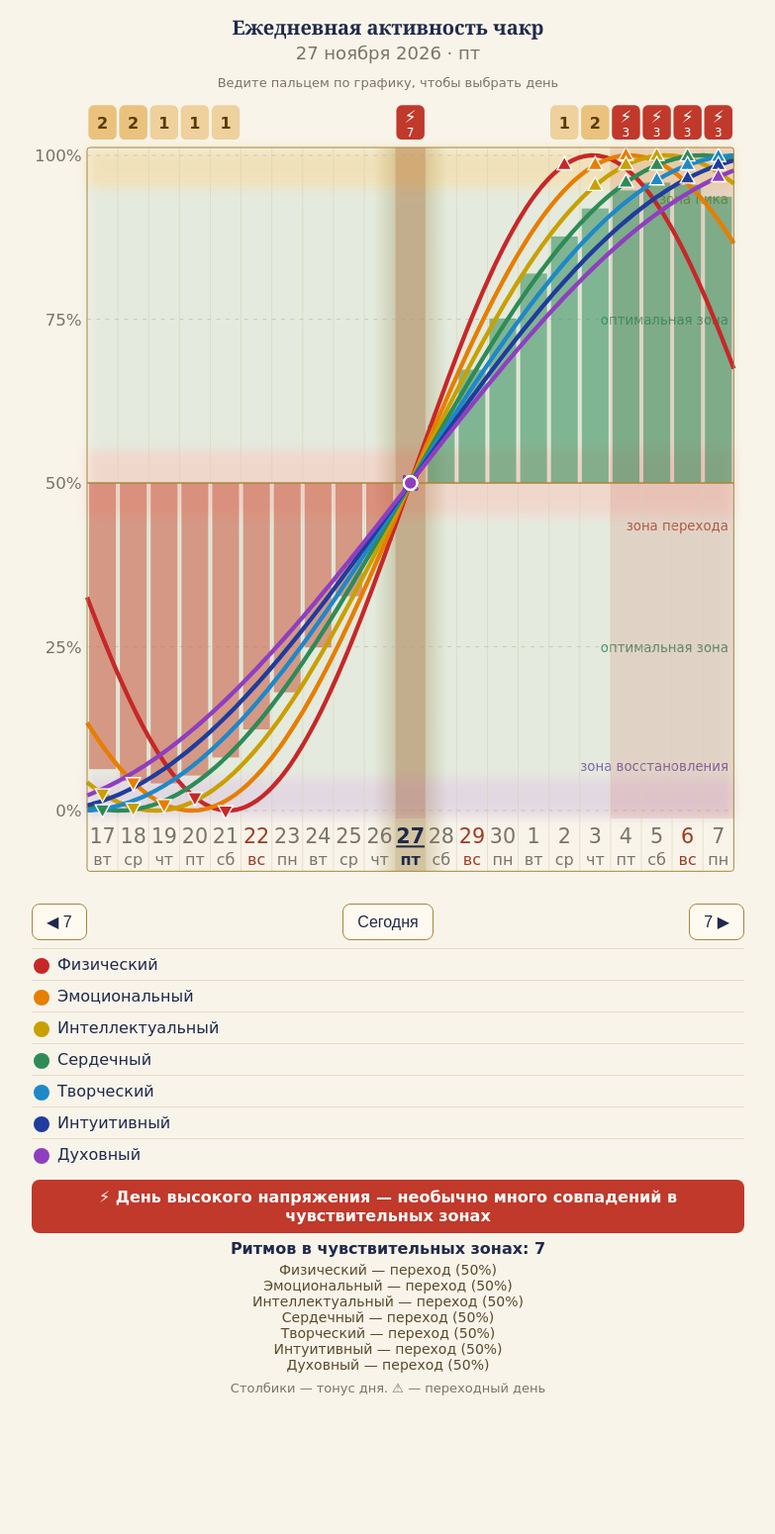
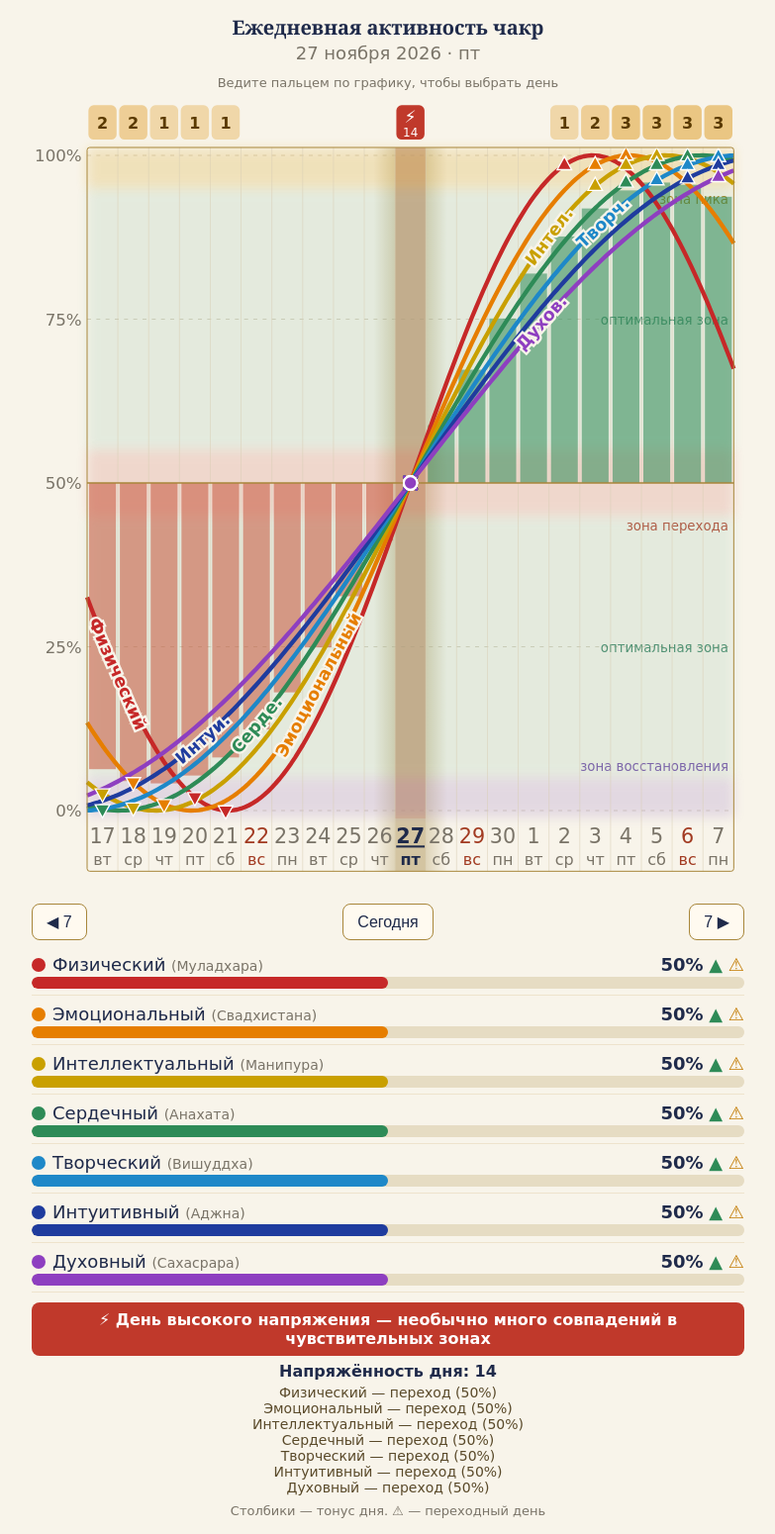
Before and after one commit to Art9/soulmyst, a plain HTML site: page index.html in a window 1280 px wide. Shown: the whole page at 99% size, without its empty margins (248-1031 px from the left). Before the commit the page ends 1426 px from the top, so only its background shows below. Drawn offline with Linux system fonts and the light colour scheme.

Commit message:
Fix personal legend; weighted tension (transition=2)

```diff
--- a/index.html
+++ b/index.html
@@ -34,16 +34,16 @@ svg{width:100%;height:auto;display:block;touch-action:none}
 const P=[23.6884,28.426125,33.163812,37.901499,42.6392,47.3769,52.1146];
 const COL=['#c62828','#e67e00','#c9a000','#2e8b57','#1e88c8','#1f3c9e','#8e3fc0'];
 const MCOL=['#c62828','#1e88c8','#2e8b57','#8e3fc0','#e67e00','#1f3c9e','#c9a000','#d81b60','#00897b','#6d4c41','#5e35b1','#7cb342'];
-const T={ru:{h:'Ежедневная активность чакр',hg:'Биоритмы круга',hint:'Ведите пальцем по графику, чтобы выбрать день',today:'Сегодня',note:'Столбики — тонус дня. ⚠ — переходный день',all:'Общий',every:'Все ритмы',zP:'зона пика',zT:'зона перехода',zR:'зона восстановления',okz:'оптимальная зона',sup:'⚡ День высокого напряжения — необычно много совпадений в чувствительных зонах',cnt1:n=>`Ритмов в чувствительных зонах: ${n}`,cntG:n=>`Совпадений в чувствительных зонах между участниками: ${n}`,zn:{hi:'подход к пику',lo:'спуск в зону восстановления',mid:'переход'},cross:(n,m)=>`Пересечений линий разных людей в этот день: ${n}`+(m?` · из них одноимённых (одна чакра): ${m}`:''),spread:'Разница между участниками',ncrit:n=>'критических ритмов: '+n,
+const T={ru:{h:'Ежедневная активность чакр',hg:'Биоритмы круга',hint:'Ведите пальцем по графику, чтобы выбрать день',today:'Сегодня',note:'Столбики — тонус дня. ⚠ — переходный день',all:'Общий',every:'Все ритмы',zP:'зона пика',zT:'зона перехода',zR:'зона восстановления',okz:'оптимальная зона',sup:'⚡ День высокого напряжения — необычно много совпадений в чувствительных зонах',cnt1:n=>`Напряжённость дня: ${n}`,cntG:n=>`Напряжённость в круге: ${n}`,zn:{hi:'подход к пику',lo:'спуск в зону восстановления',mid:'переход'},cross:(n,m)=>`Пересечений линий разных людей в этот день: ${n}`+(m?` · из них одноимённых (одна чакра): ${m}`:''),spread:'Разница между участниками',ncrit:n=>'критических ритмов: '+n,
  n:[['Физический','Муладхара'],['Эмоциональный','Свадхистана'],['Интеллектуальный','Манипура'],['Сердечный','Анахата'],['Творческий','Вишуддха'],['Интуитивный','Аджна'],['Духовный','Сахасрара']],
  wd:['вс','пн','вт','ср','чт','пт','сб'],mon:['января','февраля','марта','апреля','мая','июня','июля','августа','сентября','октября','ноября','декабря'],fd:(d,m,y)=>d+' '+m+' '+y},
-en:{h:'Daily chakra activity',hg:'Circle biorhythms',hint:'Slide your finger across the chart to choose a day',today:'Today',note:'Bars — tone of the day. ⚠ — transition day',all:'Overall',every:'All rhythms',zP:'peak zone',zT:'transition zone',zR:'recovery zone',okz:'optimal zone',sup:'⚡ High-tension day — unusually many coincidences in sensitive zones',cnt1:n=>`Rhythms in sensitive zones: ${n}`,cntG:n=>`Sensitive-zone coincidences between members: ${n}`,zn:{hi:'approaching the peak',lo:'descending into recovery',mid:'transition'},cross:(n,m)=>`Crossings between different people’s lines this day: ${n}`+(m?` · same chakra: ${m}`:''),spread:'Difference between members',ncrit:n=>'critical rhythms: '+n,
+en:{h:'Daily chakra activity',hg:'Circle biorhythms',hint:'Slide your finger across the chart to choose a day',today:'Today',note:'Bars — tone of the day. ⚠ — transition day',all:'Overall',every:'All rhythms',zP:'peak zone',zT:'transition zone',zR:'recovery zone',okz:'optimal zone',sup:'⚡ High-tension day — unusually many coincidences in sensitive zones',cnt1:n=>`Tension of the day: ${n}`,cntG:n=>`Tension in the circle: ${n}`,zn:{hi:'approaching the peak',lo:'descending into recovery',mid:'transition'},cross:(n,m)=>`Crossings between different people’s lines this day: ${n}`+(m?` · same chakra: ${m}`:''),spread:'Difference between members',ncrit:n=>'critical rhythms: '+n,
  n:[['Physical','Muladhara'],['Emotional','Svadhisthana'],['Intellectual','Manipura'],['Heart','Anahata'],['Creative','Vishuddha'],['Intuitive','Ajna'],['Spiritual','Sahasrara']],
  wd:['Su','Mo','Tu','We','Th','Fr','Sa'],mon:['January','February','March','April','May','June','July','August','September','October','November','December'],fd:(d,m,y)=>m+' '+d+', '+y},
-es:{h:'Actividad diaria de los chakras',hg:'Biorritmos del círculo',hint:'Desliza el dedo por el gráfico para elegir un día',today:'Hoy',note:'Barras — tono del día. ⚠ — día de transición',every:'Todos',zP:'zona de pico',zT:'zona de transición',zR:'zona de recuperación',okz:'zona óptima',sup:'⚡ Día de alta tensión — coincidencias inusualmente numerosas en zonas sensibles',cnt1:n=>`Ritmos en zonas sensibles: ${n}`,cntG:n=>`Coincidencias en zonas sensibles entre miembros: ${n}`,zn:{hi:'acercándose al pico',lo:'bajando a la recuperación',mid:'transición'},all:'General',spread:'Diferencia entre miembros',ncrit:n=>'ritmos críticos: '+n,
+es:{h:'Actividad diaria de los chakras',hg:'Biorritmos del círculo',hint:'Desliza el dedo por el gráfico para elegir un día',today:'Hoy',note:'Barras — tono del día. ⚠ — día de transición',every:'Todos',zP:'zona de pico',zT:'zona de transición',zR:'zona de recuperación',okz:'zona óptima',sup:'⚡ Día de alta tensión — coincidencias inusualmente numerosas en zonas sensibles',cnt1:n=>`Tensión del día: ${n}`,cntG:n=>`Tensión en el círculo: ${n}`,zn:{hi:'acercándose al pico',lo:'bajando a la recuperación',mid:'transición'},all:'General',spread:'Diferencia entre miembros',ncrit:n=>'ritmos críticos: '+n,
  n:[['Físico','Muladhara'],['Emocional','Svadhisthana'],['Intelectual','Manipura'],['Del corazón','Anahata'],['Creativo','Vishuddha'],['Intuitivo','Ajna'],['Espiritual','Sahasrara']],
  wd:['do','lu','ma','mi','ju','vi','sá'],mon:['enero','febrero','marzo','abril','mayo','junio','julio','agosto','septiembre','octubre','noviembre','diciembre'],fd:(d,m,y)=>d+' de '+m+' de '+y},
-pt:{h:'Atividade diária dos chakras',hg:'Biorritmos do círculo',hint:'Deslize o dedo pelo gráfico para escolher um dia',today:'Hoje',note:'Barras — tônus do dia. ⚠ — dia de transição',all:'Geral',every:'Todos',zP:'zona de pico',zT:'zona de transição',zR:'zona de recuperação',okz:'zona ideal',sup:'⚡ Dia de alta tensão — coincidências incomumente numerosas em zonas sensíveis',cnt1:n=>`Ritmos em zonas sensíveis: ${n}`,cntG:n=>`Coincidências em zonas sensíveis entre os membros: ${n}`,zn:{hi:'aproximando-se do pico',lo:'descendo à recuperação',mid:'transição'},cross:(n,m)=>`Cruzamentos entre linhas de pessoas diferentes neste dia: ${n}`+(m?` · mesmo chakra: ${m}`:''),spread:'Diferença entre os membros',ncrit:n=>'ritmos críticos: '+n,
+pt:{h:'Atividade diária dos chakras',hg:'Biorritmos do círculo',hint:'Deslize o dedo pelo gráfico para escolher um dia',today:'Hoje',note:'Barras — tônus do dia. ⚠ — dia de transição',all:'Geral',every:'Todos',zP:'zona de pico',zT:'zona de transição',zR:'zona de recuperação',okz:'zona ideal',sup:'⚡ Dia de alta tensão — coincidências incomumente numerosas em zonas sensíveis',cnt1:n=>`Tensão do dia: ${n}`,cntG:n=>`Tensão no círculo: ${n}`,zn:{hi:'aproximando-se do pico',lo:'descendo à recuperação',mid:'transição'},cross:(n,m)=>`Cruzamentos entre linhas de pessoas diferentes neste dia: ${n}`+(m?` · mesmo chakra: ${m}`:''),spread:'Diferença entre os membros',ncrit:n=>'ritmos críticos: '+n,
  n:[['Físico','Muladhara'],['Emocional','Svadhisthana'],['Intelectual','Manipura'],['Do coração','Anahata'],['Criativo','Vishuddha'],['Intuitivo','Ajna'],['Espiritual','Sahasrara']],
  wd:['dom','seg','ter','qua','qui','sex','sáb'],mon:['janeiro','fevereiro','março','abril','maio','junho','julho','agosto','setembro','outubro','novembro','dezembro'],fd:(d,m,y)=>d+' de '+m+' de '+y}};
 const q=new URLSearchParams(location.hash.slice(1));
@@ -54,7 +54,7 @@ const now=new Date(), today=pd(q.get('d'))||Date.UTC(now.getFullYear(),now.getMo
 const members=(q.get('m')||'').split('|').map(s=>s.split('~')).filter(a=>a.length===2&&pd(a[1])!=null).map(([n,b])=>({n,t0:(today-pd(b))/DAY}));
 const GROUP=members.length>=2, t0=GROUP?0:((today-(pd(q.get('b'))??today))/DAY);
 const BEFORE=10,N=21,W=1080,L=84,R=1064,TT=78,B=1095,CW=(R-L)/N,MID=(TT+B)/2,AMP=(B-TT)/2-12;
-let center=0, sel=0, tab=-2;            // -2 = all rhythms of all members, -1 = overall tone, 0..6 = one rhythm
+let center=0, sel=0, tab=-2;   // (reset to -1 below for the personal chart)            // -2 = all rhythms of all members, -1 = overall tone, 0..6 = one rhythm
 const DASH=['','22 10','5 9','24 8 5 8','12 6','2 6'];
 const val=(t,p)=>Math.sin(2*Math.PI*t/p);
 const crit=(t,p)=>{const h=p/2,r=((t%h)+h)%h;return Math.min(r,h-r)<=0.5};
@@ -63,8 +63,9 @@ const avg7=t=>P.reduce((a,p)=>a+val(t,p),0)/P.length;
 const Z={HI:95,LO:5,MID:5};
 const zoneOf=(v,up)=>v>=Z.HI?(up?'hi':null):v<=Z.LO?(up?null:'lo'):Math.abs(v-50)<=Z.MID?'mid':null;   // after the peak/trough is passed the day no longer counts
 const states=t=>{const o=[];P.forEach((p,k)=>{const v=(val(t,p)+1)*50,z=zoneOf(v,Math.cos(2*Math.PI*t/p)>0);if(z)o.push({k,v:Math.round(v),z})});return o};
-function score(ts){const S=ts.map(states);if(ts.length===1)return S[0].length;let s=0;for(let a=0;a<S.length;a++)for(let b=a+1;b<S.length;b++){s+=S[a].length*S[b].length;s+=S[a].filter(x=>S[b].some(y=>y.k===x.k)).length;}return s;}
-let TH=null;function thr(ts){if(TH!=null)return TH;const arr=[];for(let d=-365;d<=365;d++)arr.push(score(ts.map(t=>t+d)));arr.sort((a,b)=>a-b);TH=Math.max(arr[Math.floor(arr.length*.95)],ts.length===1?3:2);return TH;}
+const Wt=st=>st.reduce((a,o)=>a+(o.z==='mid'?2:1),0);   // transition = 2, approach to peak/trough = 1
+function score(ts){const S=ts.map(states);if(ts.length===1)return Wt(S[0]);let s=0;for(let a=0;a<S.length;a++)for(let b=a+1;b<S.length;b++){s+=Wt(S[a])*Wt(S[b]);s+=S[a].filter(x=>S[b].some(y=>y.k===x.k)).length;}return s;}
+let TH=null;function thr(ts){if(TH!=null)return TH;const arr=[];for(let d=-365;d<=365;d++)arr.push(score(ts.map(t=>t+d)));arr.sort((a,b)=>a-b);TH=Math.max(arr[Math.floor(arr.length*.90)],ts.length===1?5:2);return TH;}
 
 const TS=()=>GROUP?members.map(m=>m.t0):[t0];
 const dayScore=d=>score(TS().map(t=>t+d));
@@ -140,9 +141,11 @@ function draw(){
   el('c').innerHTML=s;
   const dt=new Date(today+sel*DAY); el('date').textContent=X.fd(dt.getUTCDate(),X.mon[dt.getUTCMonth()],dt.getUTCFullYear())+' · '+X.wd[dt.getUTCDay()];
   const pcs=[];
-  el('leg').innerHTML=S.map(sr=>{const v=sr.f(sel),pc=Math.round((v+1)*50),up=sr.f(sel+1)>v,cr=sr.crit(sel);pcs.push(pc);
+  el('leg').innerHTML='<table style="width:100%;border-collapse:collapse">'+S.map(sr=>{const v=sr.f(sel),pc=Math.round((v+1)*50),up=sr.f(sel+1)>v,cr=sr.crit(sel);pcs.push(pc);
     const cm=typeof cr==='number'?(cr?'⚠'+cr:''):(cr?'⚠':'');
-    return `<div class="row"><span class="dot" style="background:${sr.col}"></span><span class="nm">${sr.name.replace(/</g,'&lt;')}${sr.sub?` <small>(${sr.sub})</small>`:''}</span><span class="pc">${pc}%</span><span class="ar" style="color:${up?'#2e8b57':'#c62828'}">${up?'▲':'▼'}</span><span class="ar" style="color:#c27a00;width:34px">${cm}</span><span class="bar"><i style="width:${Math.max(4,pc)}%;background:${sr.col}"></i></span></div>`}).join('');
+    return `<tr><td style="padding:8px 0 2px;font-size:18px"><span style="display:inline-block;width:14px;height:14px;border-radius:7px;background:${sr.col};margin-right:7px;vertical-align:-1px"></span>${sr.name.replace(/</g,'&lt;')}${sr.sub?` <span style="color:#7a7468;font-size:14px">(${sr.sub})</span>`:''}</td>`
+      +`<td style="padding:8px 0 2px;text-align:right;white-space:nowrap;font-size:18px"><b>${pc}%</b> <span style="color:${up?'#2e8b57':'#c62828'}">${up?'▲':'▼'}</span><span style="color:#c27a00">${cm?' '+cm:''}</span></td></tr>`
+      +`<tr><td colspan="2" style="padding:0 0 6px;border-bottom:1px solid #eee3cc"><div style="height:12px;background:#e6dcc3;border-radius:6px;overflow:hidden"><div style="height:12px;width:${Math.max(3,pc)}%;background:${sr.col};border-radius:6px"></div></div></td></tr>`}).join('')+'</table>';
   { const sc=dayScore(sel), sup=sc>=thr(TS()), zl=(t,nm)=>states(t).map(o=>`${nm?nm+': ':''}${X.n[o.k][0]} — ${X.zn[o.z]} (${o.v}%)`);
     const lines=GROUP?members.flatMap(m=>zl(m.t0+sel,m.n)):zl(t0+sel);
     el('sum').innerHTML=(sup?`<div style="background:#c0392b;color:#fff;border-radius:8px;padding:8px;margin:6px 0;font-weight:bold">${X.sup}</div>`:'')
@@ -150,7 +153,7 @@ function draw(){
       +(GROUP&&tab!==-2?`<div style="margin-top:6px">${X.spread}: ${Math.max(...pcs)-Math.min(...pcs)}%</div>`:''); }
   if(tab===-2){ const sw=i=>`<svg width="46" height="12" style="vertical-align:middle"><line x1="2" y1="6" x2="44" y2="6" stroke="#1f2a4a" stroke-width="4"${DASH[i%DASH.length]?` stroke-dasharray="${DASH[i%DASH.length].split(' ').map(v=>v/2).join(' ')}"`:''}/></svg>`;
     let h='<table style="width:100%;border-collapse:collapse;font-size:16px"><tr><td></td>'+members.map((m,i)=>`<td style="text-align:right;padding:4px 2px"><b>${m.n.replace(/</g,'&lt;')}</b><br>${sw(i)}</td>`).join('')+'</tr>';
-    P.forEach((p,k)=>{h+=`<tr style="border-top:1px solid #e6dcc3"><td style="padding:6px 2px"><span class="dot" style="display:inline-block;vertical-align:middle;background:${COL[k]}"></span>${X.n[k][0]}</td>`+members.map(m=>{const v=val(m.t0+sel,p),pc=Math.round((v+1)*50),up=val(m.t0+sel+1,p)>v,cr=crit(m.t0+sel,p);return `<td style="text-align:right;white-space:nowrap;padding:4px 2px"><b>${pc}%</b><span style="color:${up?'#2e8b57':'#c62828'}">${up?'▲':'▼'}</span>${cr?'<span style="color:#c27a00">⚠</span>':''}<div style="height:8px;background:#e6dcc3;border-radius:4px;margin-top:3px;overflow:hidden"><i style="display:block;height:100%;width:${Math.max(4,pc)}%;background:${COL[k]};border-radius:4px"></i></div></td>`}).join('')+'</tr>';});
+    P.forEach((p,k)=>{h+=`<tr style="border-top:1px solid #e6dcc3"><td style="padding:6px 2px"><span class="dot" style="display:inline-block;vertical-align:middle;background:${COL[k]}"></span>${X.n[k][0]}</td>`+members.map(m=>{const v=val(m.t0+sel,p),pc=Math.round((v+1)*50),up=val(m.t0+sel+1,p)>v,cr=crit(m.t0+sel,p);return `<td style="text-align:right;white-space:nowrap;padding:4px 2px"><b>${pc}%</b><span style="color:${up?'#2e8b57':'#c62828'}">${up?'▲':'▼'}</span>${cr?'<span style="color:#c27a00">⚠</span>':''}<div style="height:8px;background:#e6dcc3;border-radius:4px;margin-top:3px;overflow:hidden"><div style="height:8px;width:${Math.max(4,pc)}%;background:${COL[k]};border-radius:4px"></div></div></td>`}).join('')+'</tr>';});
     el('leg').innerHTML=h+'</table>'; }
 }
 const svg=el('c');
@@ -162,5 +165,6 @@ svg.addEventListener('pointermove',e=>{if(down)pick(e)});
 svg.addEventListener('pointerup',()=>down=false);svg.addEventListener('pointercancel',()=>down=false);
 el('pv').onclick=()=>{center-=7;sel-=7;draw()};el('nx').onclick=()=>{center+=7;sel+=7;draw()};el('td').onclick=()=>{center=0;sel=0;draw()};
 try{Telegram.WebApp.ready();Telegram.WebApp.expand();Telegram.WebApp.setHeaderColor('#f8f4ea');Telegram.WebApp.setBackgroundColor('#f8f4ea')}catch(e){}
+if(!GROUP) tab=-1;   // personal chart: never the circle table view
 tabs(); draw();
 </script></body></html>
```
